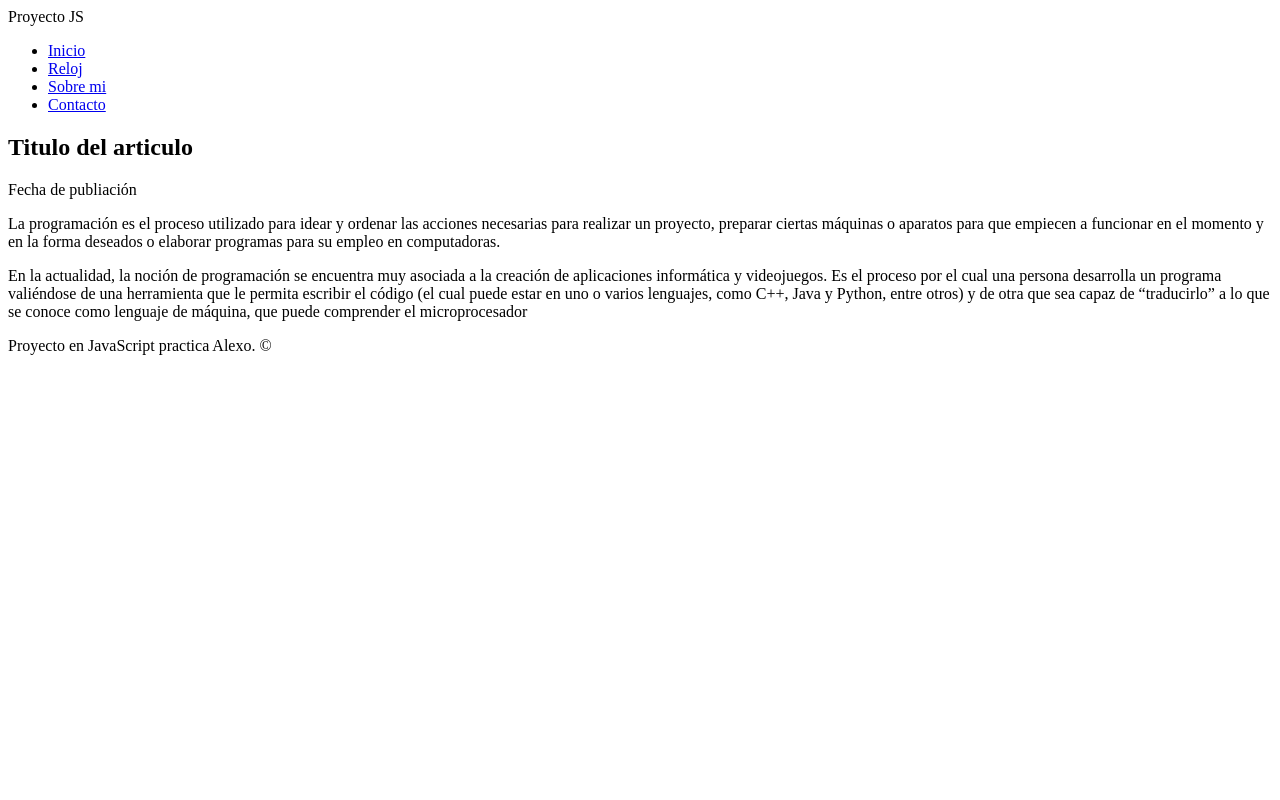
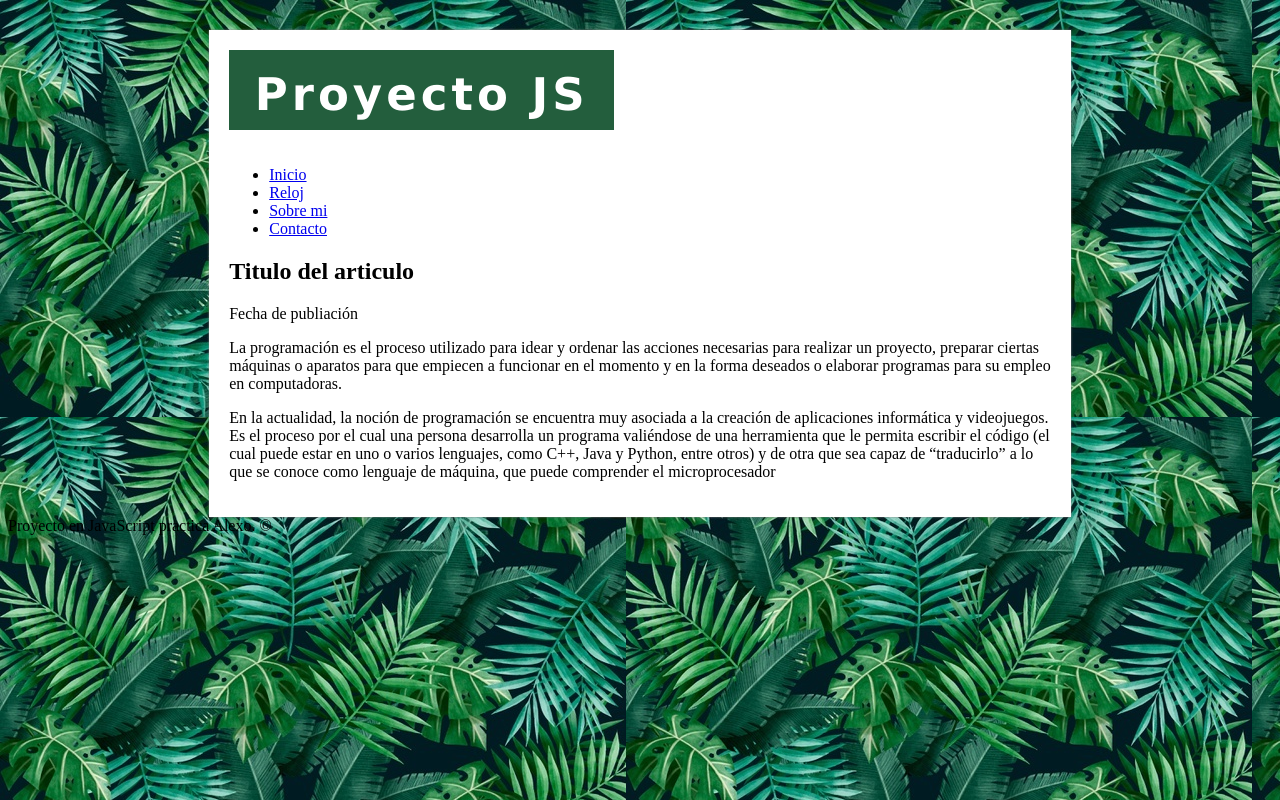
Before and after one commit to hiram-alexis/poyecto-js, a plain HTML site: page index.html in a window 1280 px wide. Drawn offline with Linux system fonts and the light colour scheme.

Commit message:
126. Maquetación de la cabecera
Cabecera preparada. #2

```diff
--- a/css/styles.css
+++ b/css/styles.css
@@ -1,4 +1,39 @@
+#{
+	margin: 0px;
+	padding: 0px;
+}
+
+.clearfix{
+	float: none;
+	clear: both;
+}
+
 body{
 
+	background: url("../img/hojas.jpg");
+	background-attachment: fixed;
+}
+
+#global{
+	width: 65%;
+	margin: 0px auto;
+	margin-top: 30px;
+	padding: 20px;
+	background: white;
+	box-shadow: 0px 0px 2px gray;
+}
+
+#logo{
+	font-family: "Verdana", "Arial";
+	font-size: 30px;
+	letter-spacing: 4px;
+	line-height: 15px;
+	background: #235E3D;
+	color: white;
+	text-align: center;
+	width: 385px;
+	height: 80px;
+	margin-bottom: 20px;
+	float: left;
 
 }
--- a/index.html
+++ b/index.html
@@ -13,8 +13,9 @@
 	<!--Cabecera-->
 	<header>
 		<div id="logo">
-			Proyecto JS
+			<h1>Proyecto JS</h1>
 		</div>
+		<div class="clearfix"></div>
 		<navbar>
 			<ul>
 				<li><a href="#">Inicio </a></li>
```
Also changed, not shown: img/hojas.jpg (added).
